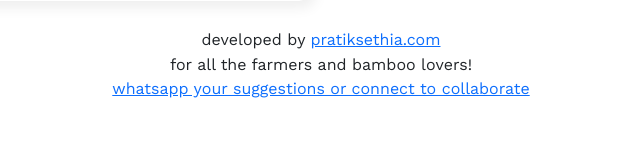
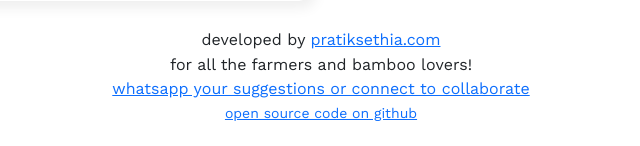
Before and after one commit to pratik/bamboocalculator, a PHP site: page / in a window 1280 px wide. Shown: the part 1117-1263 px from the top of the page, without its empty margins (319-959 px from the left). Before the commit the page ends 1215 px from the top, so only its background shows below. Run offline with PHP 8.4, Linux system fonts and the light colour scheme.

Commit message:
add github links

```diff
--- a/bamboodemand/index.php
+++ b/bamboodemand/index.php
@@ -258,7 +258,8 @@
 				</p>
 				<p class="text-center">for all the farmers and bamboo lovers!</p>
 				<p class="text-center"><a href="https://wa.me/919904001599" target="_blank">whatsapp your suggestions or connect to collaborate</a></p>
-				<p class="text-center"><small><a href="https://youtu.be/Rzj7nyzmhF4?t=495" target="_blank">Data taken from Dr N Bharathi's presentation on youtube</a></small></p><br>
+				<p class="text-center"><small><a href="https://youtu.be/Rzj7nyzmhF4?t=495" target="_blank">Data taken from Dr N Bharathi's presentation on youtube</a></small></p>
+				<p class="text-center"><small><a href="https://github.com/pratik/bamboocalculator" target="_blank">open source code on github</a></small></p><br>
 			</div>
 		</div>
 	</div>
--- a/index.php
+++ b/index.php
@@ -551,7 +551,8 @@
 				<p class="text-center">developed by <a href="https://pratiksethia.com" target="_blank">pratiksethia.com</a>
 				</p>
 				<p class="text-center">for all the farmers and bamboo lovers!</p>
-				<p class="text-center"><a href="https://wa.me/919904001599" target="_blank">whatsapp your suggestions or connect to collaborate</a></p><br>
+				<p class="text-center"><a href="https://wa.me/919904001599" target="_blank">whatsapp your suggestions or connect to collaborate</a></p>
+				<p class="text-center"><small><a href="https://github.com/pratik/bamboocalculator" target="_blank">open source code on github</a></small></p><br>
 
 			</div>
 		</div>
```
